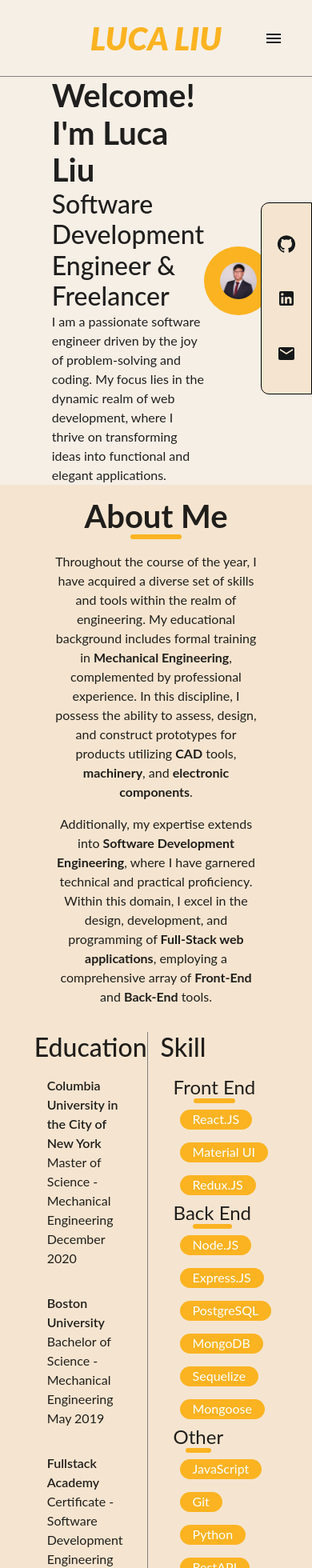
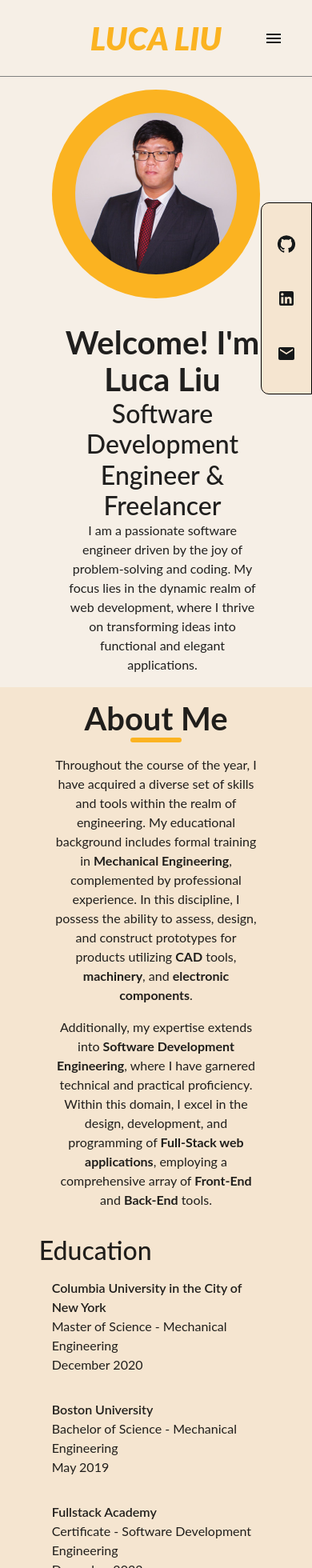
Before and after one commit to liulc006/portfolio, a React app: page /#/ in a window 390 px wide. Shown: the top 1960 px of the page at 80% size. Built offline with nearby package versions, Linux system fonts and the light colour scheme; the HTML template or start-up script is replaced by a standard one.

Commit message:
home content on mobile

```diff
--- a/src/Components/Home.js
+++ b/src/Components/Home.js
@@ -37,8 +37,8 @@ const Home = () => {
 
     return (
         <Box sx={{paddingTop:'6rem',display:'flex', flexDirection:'column', justifyContent:'center', alignItems:'center', width:'100%'}}>
-            <Box sx={{minHeight:'50vh', width:'75%', display:'flex', flexDirection:'row', justifyContent:'center', alignItems:'center'}}>
-                <Box sx={{flex:'2',display:'flex', flexDirection:'column', justifyContent:'center', alignItems:'start', height:'100%', paddingLeft:'1rem'}}>
+            <Box sx={{minHeight:'50vh', width:'75%', display:'flex', flexDirection:{xs:'column-reverse', md:'row'}, justifyContent:'center', alignItems:'center'}}>
+                <Box sx={{flex:'2',display:'flex', flexDirection:'column', justifyContent:'center', alignItems:'start', height:'100%', paddingLeft:'1rem', margin:'1rem', textAlign:{xs:'center', md:'left'}}}>
                     <Typography variant="h1">Welcome! I'm Luca Liu</Typography>
                     <Typography variant="h2">Software Development Engineer & Freelancer</Typography>
                     <Typography variant="body">
@@ -46,7 +46,7 @@ const Home = () => {
                         My focus lies in the dynamic realm of web development, where I thrive on transforming ideas into functional and elegant applications.
                     </Typography>
                 </Box>
-                <Box sx={{flex:'1', backgroundColor:'secondary.main', display:'flex', justifyContent:'center', alignItems:'center', aspectRatio:'1/1', borderRadius:'100%'}}>
+                <Box sx={{flex:'1', backgroundColor:'secondary.main', display:'flex', justifyContent:'center', alignItems:'center', aspectRatio:'1/1', borderRadius:'100%', margin:'1rem'}}>
                     <Box component="img" alt="Profile Picture" src="../static/profile.jpeg" sx={{maxWidth:'90%', padding:'1rem',borderRadius:'100%', aspectRatio:'1/1', objectFit:'contain'}}/>
                 </Box>
             </Box>
@@ -70,7 +70,7 @@ const Home = () => {
                         </Typography>
                     </Box>
                 </Box>
-                <Box sx={{display:'flex', flexDirection:'row', justifyContent:'center', alignItems:'start', width:'75%'}}>
+                <Box sx={{display:'flex', flexDirection:{xs:'column',md:'row'}, justifyContent:'center', alignItems:'start', width:'75%'}}>
                     {/* Education */}
                     <Box sx={{width:'100%', display:'flex', flexDirection:'column'}}>
                         <Typography variant='h2'>Education</Typography>
@@ -91,7 +91,7 @@ const Home = () => {
                         </Box>
                     </Box>
                     {/* Skills */}
-                    <Box sx={{width:'100%', borderLeft:'1px solid gray', paddingLeft:'1rem'}}>
+                    <Box sx={{width:'100%', borderLeft:{xs:'0px',md:'1px solid gray'}, paddingLeft:{xs:'0',md:'1rem'}}}>
                         {/* skills anchor */}
                         <Typography id='skills'variant='h2'>Skill</Typography>
                         <Box sx={{paddingLeft:'1rem', marginTop:'1rem'}}>
```
